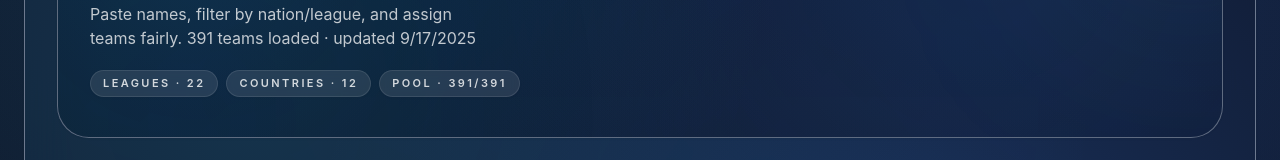
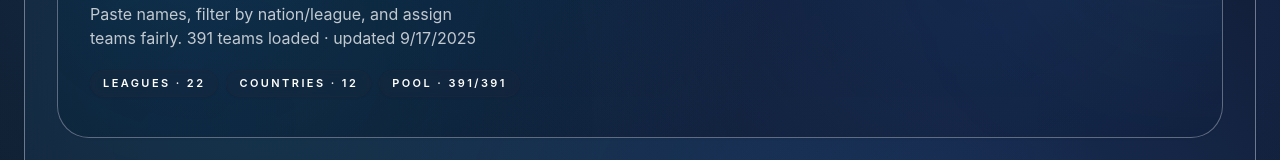
Before and after one commit to amerkovacevic/amerkovacevic.com, a React (Vite) app: page /fm in a window 1280 px wide. Shown: the part 326-486 px from the top of the page. Built offline with nearby package versions, Linux system fonts and the light colour scheme; no server answers.

Commit message:
Adjust stat pill styling for dark mode

```diff
--- a/src/shared/components/page.tsx
+++ b/src/shared/components/page.tsx
@@ -150,7 +150,7 @@ export function PageSection({
 // Capsule-shaped badge for highlighting quick stats.
 export function StatPill({ children }: { children: ReactNode }) {
   return (
-    <span className="inline-flex items-center gap-2 rounded-brand-full border border-brand/20 bg-brand/5 px-3 py-1 text-[11px] font-semibold uppercase tracking-[0.22em] text-brand-strong/80 shadow-brand-sm backdrop-blur-sm dark:border-white/10 dark:bg-white/10 dark:text-white/80">
+    <span className="inline-flex items-center gap-2 rounded-brand-full border border-brand/20 bg-brand/5 px-3 py-1 text-[11px] font-semibold uppercase tracking-[0.22em] text-brand-strong/80 shadow-brand-sm backdrop-blur-sm dark:border-brand/40 dark:bg-brand/20 dark:text-white">
       {children}
     </span>
   );
```
